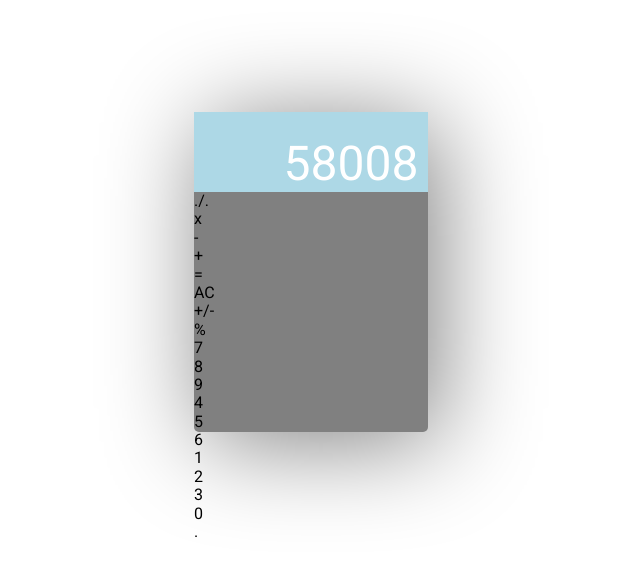
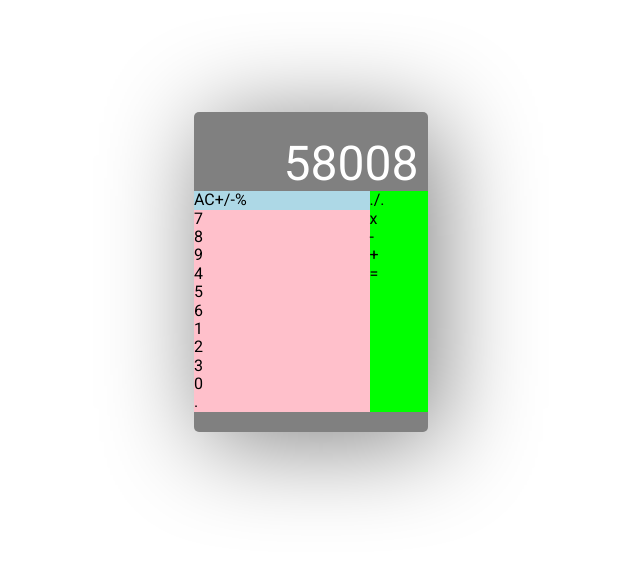
Before and after one commit to brac/calcClone, a website: page index.html in a window 1280 px wide. Shown: the part 128-704 px from the top of the page, without its empty margins (329-969 px from the left). Drawn offline with Linux system fonts and the light colour scheme.

Commit message:
positioning with flexbox

```diff
--- a/index.css
+++ b/index.css
@@ -19,13 +19,35 @@
 }
 
 .calculator-outputview {
-  background-color: lightblue;
   color: white;
-  height: 80px;
 }
 
-.calculator-outputview-output{
-  font-size: 3em;
-  padding: .5em .2em;
-  text-align: right;
+  .calculator-outputview-output{
+    font-size: 3em;
+    padding: .5em .2em 0 0;
+    text-align: right;
+  }
+
+.calculator-keypad {
+  display: flex;
+  flex-direction: row;
 }
+
+  .calculator-keypad-inputkeys{
+    background-color: pink;
+    flex: .75;
+  }
+
+  .calculator-keypad-functionkeys{
+    background-color: lime;
+    flex: .25;
+  }
+
+  .calculator-keypad-inputkeys-adjustkeys {
+    background-color: lightblue;
+    display: flex;
+    flex-direction: row;
+  }
+
+    .calculator-keypad-inputkeys-adjustkeys-adjustkey{
+    }
--- a/index.html
+++ b/index.html
@@ -11,16 +11,8 @@
   <div class="calculator">
     <div class="calculator-outputview">
       <div class="calculator-outputview-output">58008</div>
-  </div> <!-- calculator-outputview -->
+    </div> <!-- calculator-outputview -->
     <div class="calculator-keypad">
-      <div class="calculator-keypad-functionkeys">
-        <!-- TODO: Better Symbols -->
-        <div class="calculator-keypad-functionkeys-functionkey">./.</div>
-        <div class="calculator-keypad-functionkeys-functionkey">x</div>
-        <div class="calculator-keypad-functionkeys-functionkey">-</div>
-        <div class="calculator-keypad-functionkeys-functionkey">+</div>
-        <div class="calculator-keypad-functionkeys-functionkey">=</div>
-      </div> <!-- calculator-keypad-functionkeys -->
       <div class="calculator-keypad-inputkeys">
         <div class="calculator-keypad-inputkeys-adjustkeys">
           <div class="calculator-keypad-inputkeys-adjustkeys-adjustkey">AC</div>
@@ -41,6 +33,14 @@
           <div class="calculator-keypad-inputkeys-numberkeys-numberkey">.</div>
         </div> <!-- calculator-keypad-inputkeys-numberkeys -->
       </div> <!-- calculator-keypad-inputkeys -->
+      <div class="calculator-keypad-functionkeys">
+        <!-- TODO: Better Symbols -->
+        <div class="calculator-keypad-functionkeys-functionkey">./.</div>
+        <div class="calculator-keypad-functionkeys-functionkey">x</div>
+        <div class="calculator-keypad-functionkeys-functionkey">-</div>
+        <div class="calculator-keypad-functionkeys-functionkey">+</div>
+        <div class="calculator-keypad-functionkeys-functionkey">=</div>
+      </div> <!-- calculator-keypad-functionkeys -->
     </div> <!-- calculator-keypad -->
   </div> <!-- calculator -->
 </body>
```
